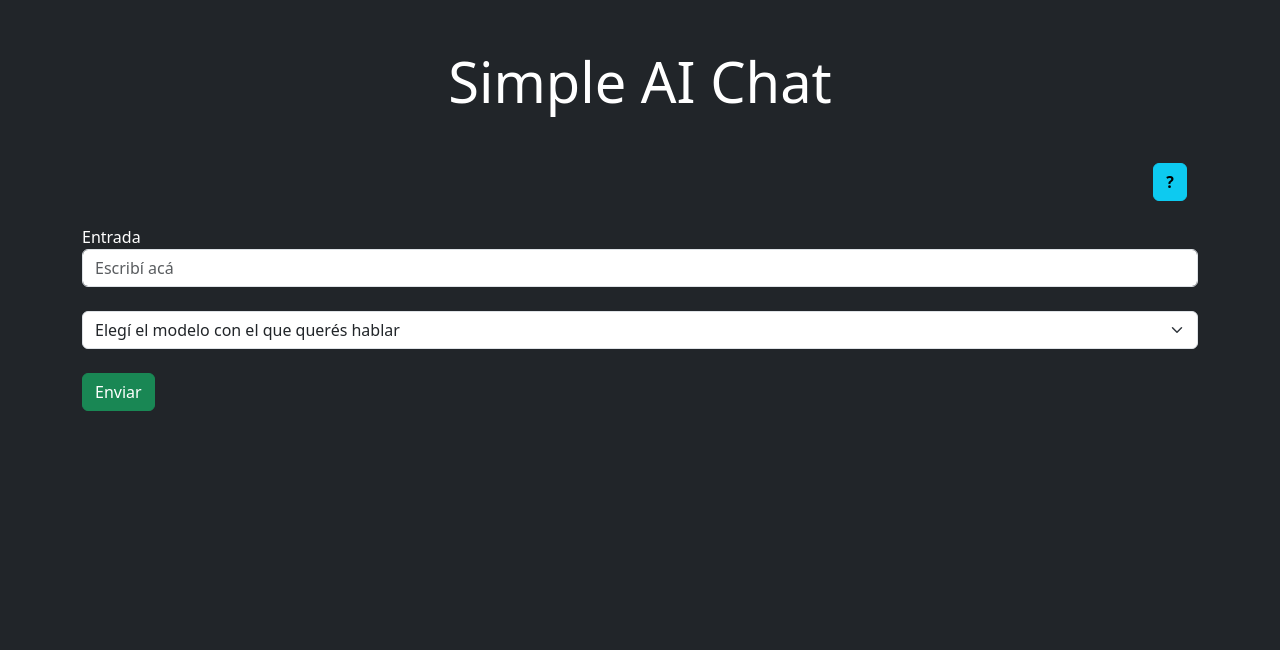
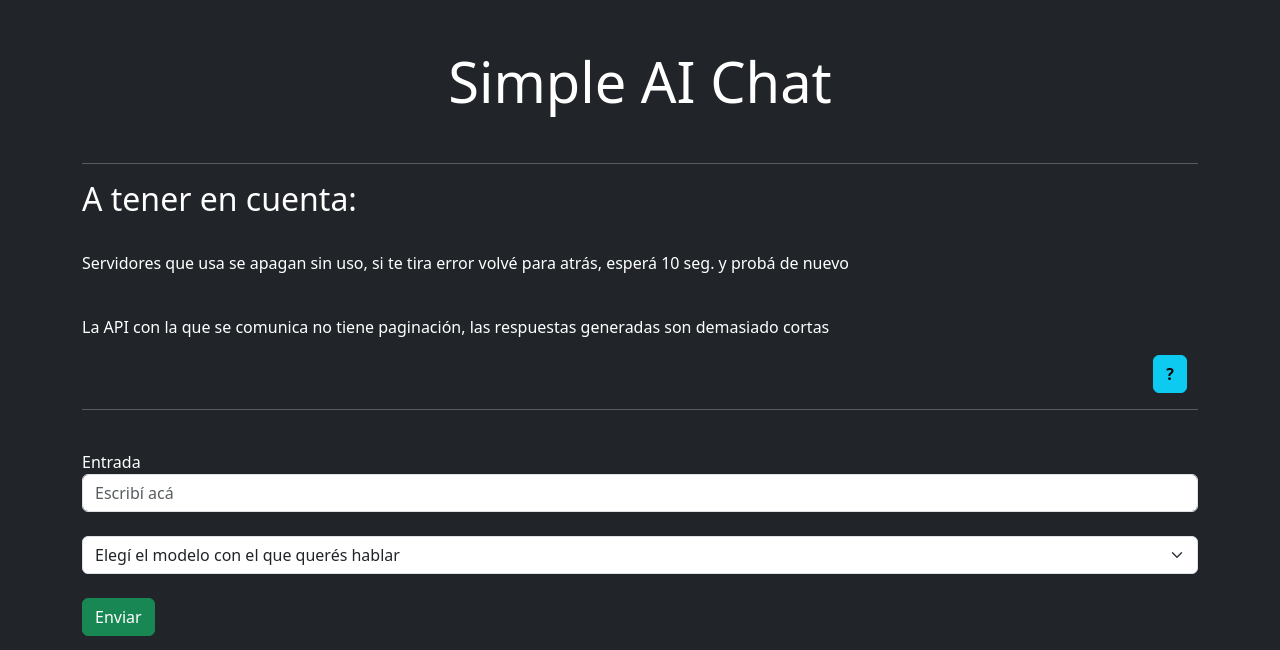
Before and after one commit to Jonadb97/chatapp, a Flask app: page / in a window 1280 px wide. Shown: the top 650 px of the page. Run offline with Flask 3, Linux system fonts and the light colour scheme.

Commit message:
mas explicaciones

```diff
--- a/templates/index.html
+++ b/templates/index.html
@@ -16,11 +16,17 @@
   <body>
     <div class="container py-5">
       <h1 class="display-4 text-center mb-5">Simple AI Chat</h1>
+      <hr>
+      <h2>A tener en cuenta:</h2>
+      <br>
+      <p>Servidores que usa se apagan sin uso, si te tira error volvé para atrás, esperá 10 seg. y probá de nuevo</p>
+      <br>
+      <p>La API con la que se comunica no tiene paginación, las respuestas generadas son demasiado cortas</p>
       <button type="button" class="btn btn-info" style="margin-left: 96%" data-bs-toggle="modal" data-bs-target="#exampleModal">
         <strong>?</strong>
       </button>
       <br>
-
+      <hr>
       <!-- Modal -->
       <div class="modal fade" id="exampleModal" tabindex="-1" aria-labelledby="exampleModalLabel" aria-hidden="true" data-bs-theme="dark">
         <div class="modal-dialog">
```
